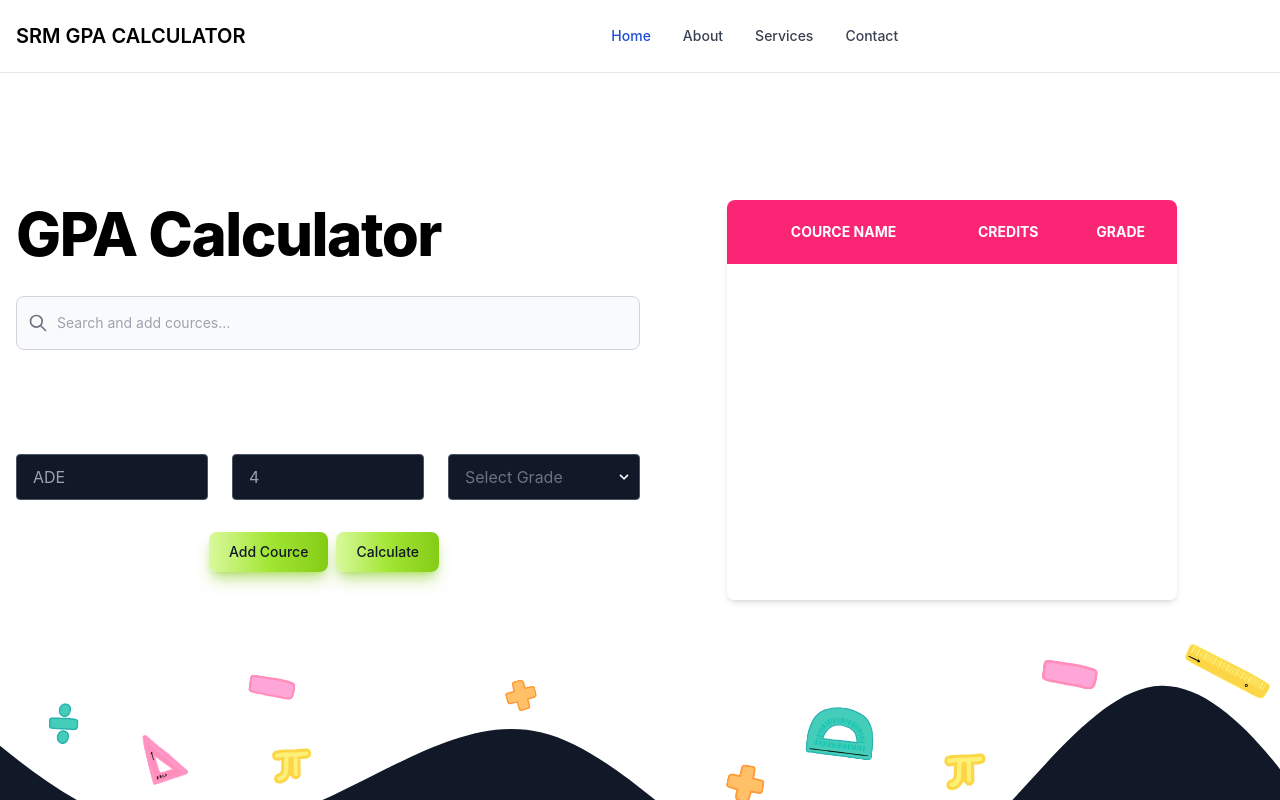
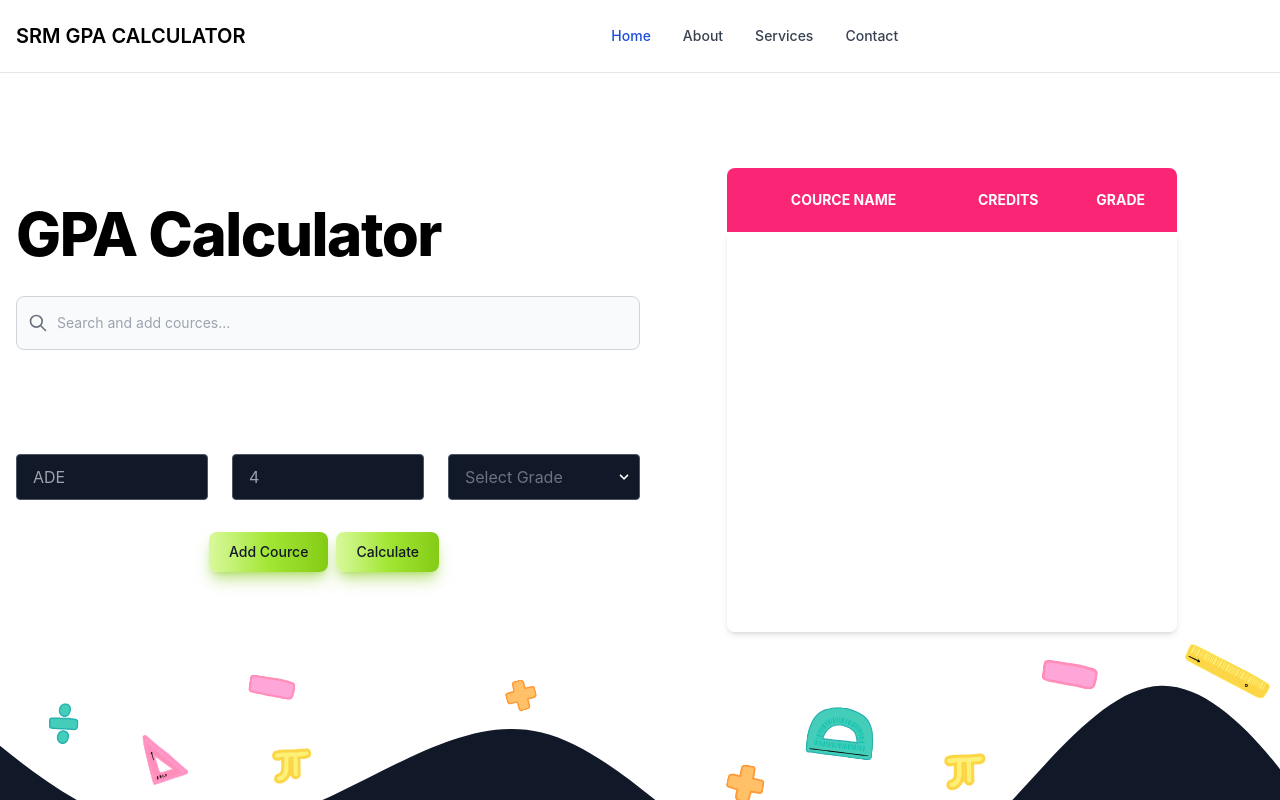
Before and after one commit to Developer-R-7/SRM-GPA-CALCULATOR, a Next.js app: page / in a window 1280 px wide. Built offline with nearby package versions, Linux system fonts and the light colour scheme.

Commit message:
:art: fixed sticky header

```diff
--- a/components/Card.tsx
+++ b/components/Card.tsx
@@ -3,14 +3,14 @@ import List from "./List";
 
 export default function Card(props: listViewSchema) {
   return (
-    <div className="w-[450px] h-[400px]  border-black z-0 bg-white overflow-auto rounded-lg shadow-md  dark:bg-color_pink-900 bg-opacity-90 dark:border-black-900">
-      <div className="w-full">
-        <div className="mb-4">
+    <div className="relative rounded-t-lg">
+      <div className="w-full ">
+        <div className="">
           <label
             className="flex items-center h-16 w-auto bg-color_list-900"
             htmlFor=""
           >
-            <div className="flex flex-row w-full h-full  bg-[#FB2576]">
+            <div className="flex flex-row w-full h-full rounded-t-lg bg-[#FB2576]">
               <div className="flex w-6/12 justify-center text-sm  text-white pl-2  items-center font-bold  ">
                 COURCE NAME
               </div>
@@ -24,7 +24,8 @@ export default function Card(props: listViewSchema) {
           </label>
         </div>
       </div>
-      <div className="p-4">
+      <div className="w-[450px] h-[400px]  border-black z-0 bg-white overflow-auto rounded-b-lg shadow-md  dark:bg-color_pink-900 bg-opacity-90 dark:border-black-900">
+        <div className="mt-4 p-4">
           {props.cources.map(function (cource, i) {
             return (
               <List
@@ -39,5 +40,6 @@ export default function Card(props: listViewSchema) {
           })}
         </div>
       </div>
+    </div>
   );
 }
```
Lines whose indentation alone changed are shown as unchanged.
